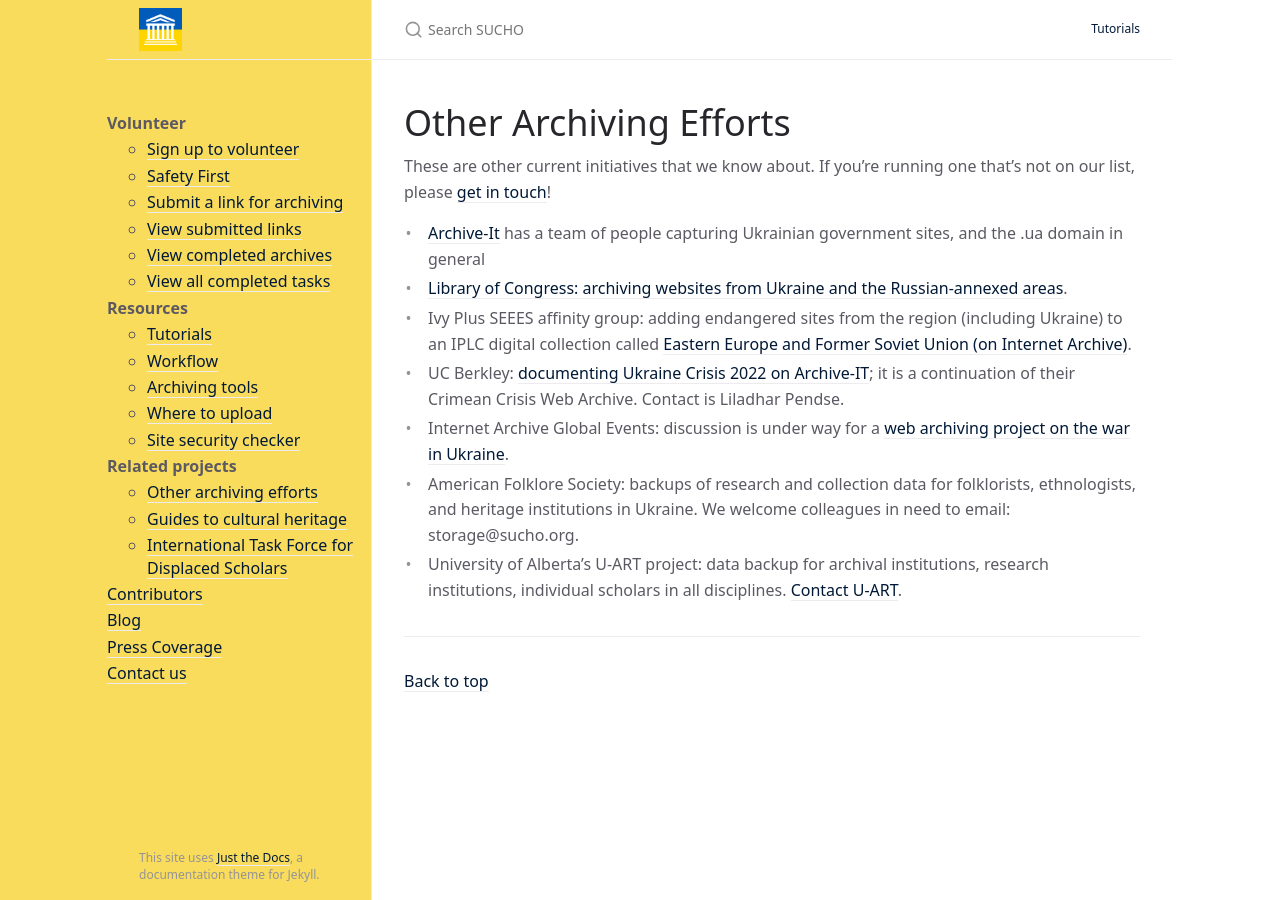
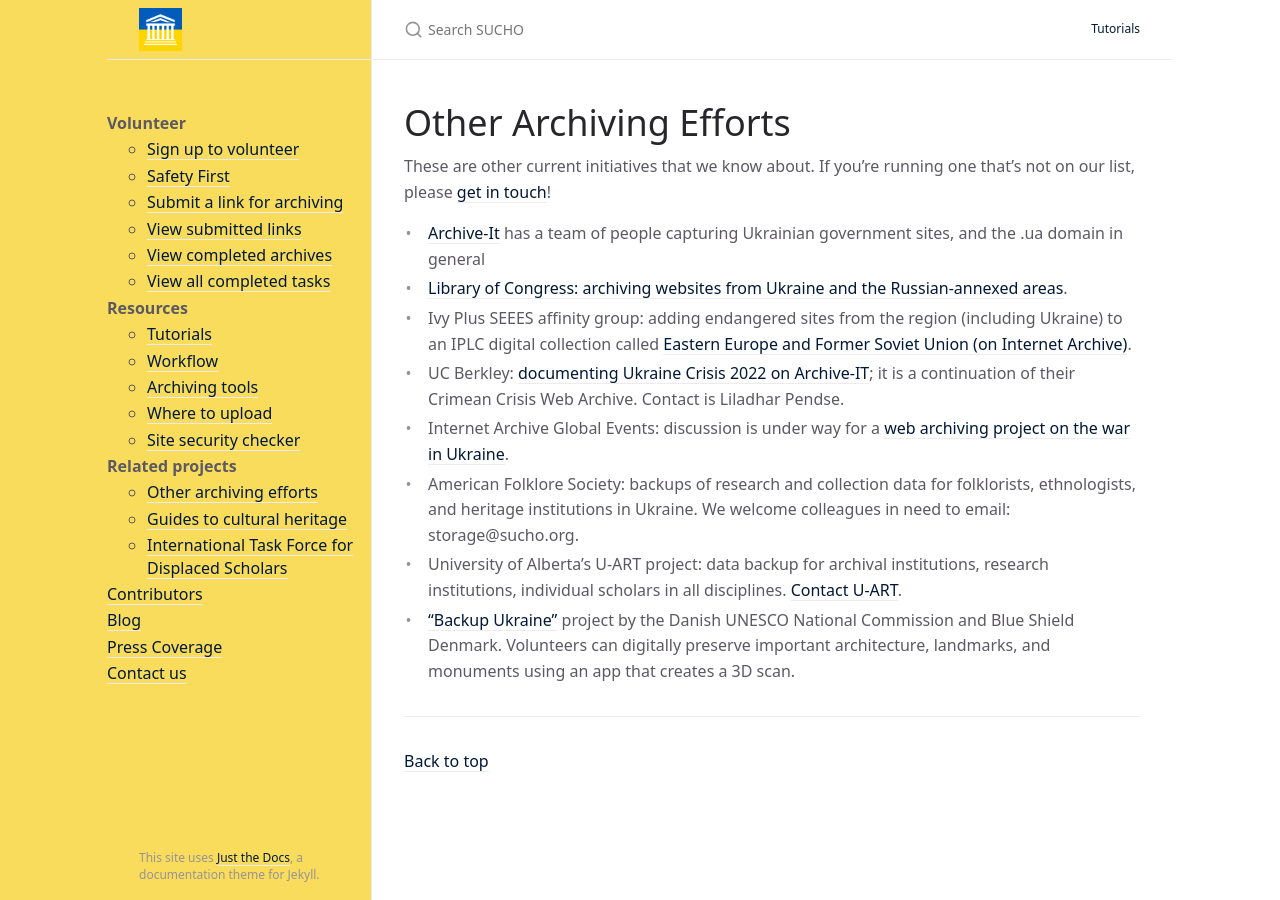
Before and after one commit to sucho-archiving/sucho-archiving.github.io, a Jekyll site: the page built from other-efforts.md, in a window 1280 px wide. Built offline with Jekyll 4.4.1, drawn with Linux system fonts in a browser that asks for light colours.

Commit message:
update
added 3D scanning effort

```diff
--- a/other-efforts.md
+++ b/other-efforts.md
@@ -15,3 +15,4 @@
 - Internet Archive Global Events: discussion is under way for a [web archiving project on the war in Ukraine](https://archive-it.org/home/IAGlobalEvents).
 - American Folklore Society: backups of research and collection data for folklorists, ethnologists, and heritage institutions in Ukraine. We welcome colleagues in need to email: storage@sucho.org.
 - University of Alberta's U-ART project: data backup for archival institutions, research institutions, individual scholars in all disciplines. [Contact U-ART](https://docs.google.com/forms/d/e/1FAIpQLSfPMKZkTizOJsa4mj1HSmsB7fb07SbnHjjylYOmfENtluPBeg/viewform?usp=send_form).
+- ["Backup Ukraine"](https://poly.cam/ukraine) project by the Danish UNESCO National Commission and Blue Shield Denmark. Volunteers can digitally preserve important architecture, landmarks, and monuments using an app that creates a 3D scan.
```
